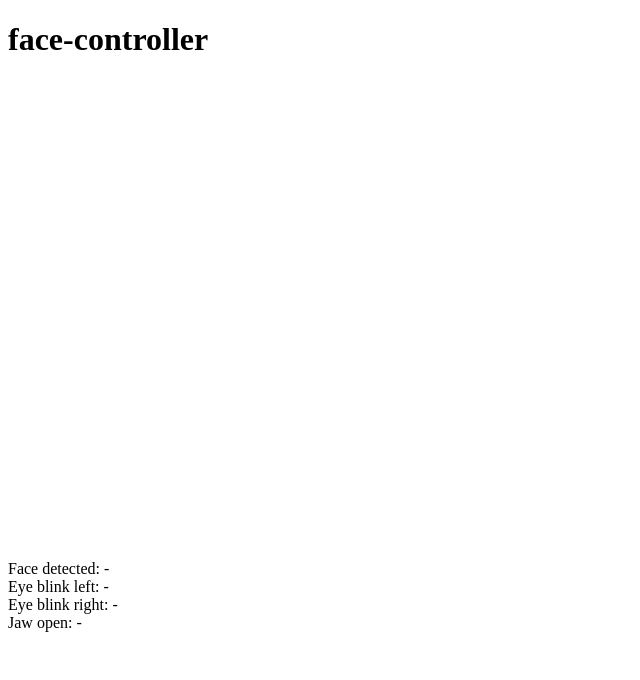
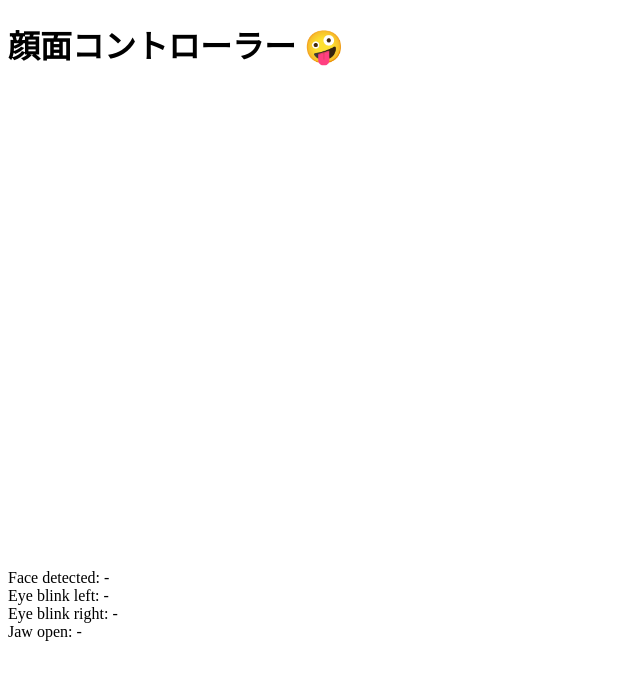
Before and after one commit to tyokinuhata/face-controller, a website built with Vite: page index.html in a window 1280 px wide. Shown: the whole page, without its empty margins (0-640 px from the left). Built offline with nearby package versions, Linux system fonts and the light colour scheme; no server answers.

Commit message:
Modify title

```diff
--- a/index.html
+++ b/index.html
@@ -4,7 +4,7 @@
     <meta charset="UTF-8" />
     <link rel="icon" type="image/svg+xml" href="/vite.svg" />
     <meta name="viewport" content="width=device-width, initial-scale=1.0" />
-    <title>face-controller</title>
+    <title>顔面コントローラー 🤪</title>
   </head>
   <body>
     <div id="app"></div>
--- a/src/features/ui.ts
+++ b/src/features/ui.ts
@@ -2,7 +2,7 @@ import type { FaceScores } from './faceLandmarker'
 
 export function initializeHTML() {
   document.querySelector<HTMLDivElement>('#app')!.innerHTML = `
-    <h1>face-controller</h1>
+    <h1>顔面コントローラー 🤪</h1>
     <div style="display: flex; gap: 10px;">
       <video id="webcam" autoplay playsinline style="transform: scaleX(-1);"></video>
       <canvas id="canvas" width="640" height="480"></canvas>
```
